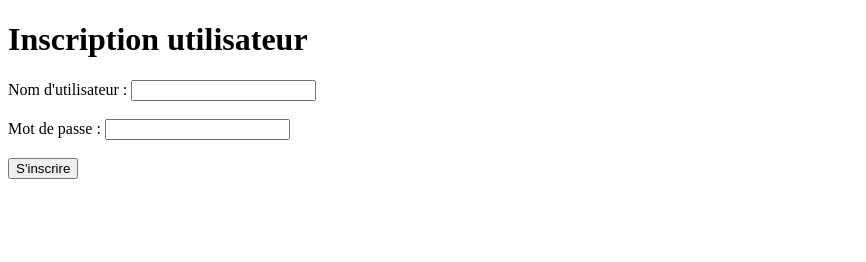
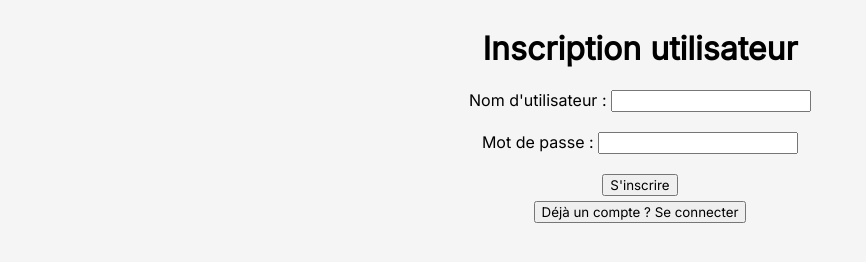
Before and after one commit to AntoineRai/CacheUtilisateur, a website: page index.html in a window 1280 px wide. Shown: the whole page, without its empty margins (0-866 px from the left). Drawn offline with Linux system fonts and the light colour scheme.

Commit message:
CleanUp du code + CSS Simple

```diff
--- a/index.html
+++ b/index.html
@@ -2,6 +2,7 @@
 <html>
   <head>
     <title>Inscription utilisateur</title>
+    <link rel="stylesheet" href="style.css" />
   </head>
   <body>
     <h1>Inscription utilisateur</h1>
@@ -20,5 +21,6 @@
 
       <input type="submit" value="S'inscrire" />
     </form>
+    <a href="login.html"><button>Déjà un compte ? Se connecter</button></a>
   </body>
 </html>
--- /dev/null
+++ b/style.css
@@ -0,0 +1,17 @@
+@import url("https://fonts.googleapis.com/css2?family=Inter&display=swap");
+
+* {
+  font-family: "Inter", sans-serif;
+}
+
+body {
+  display: flex;
+  text-align: center;
+  align-items: center;
+  flex-direction: column;
+  background-color: #f5f5f5;
+}
+
+button {
+  margin: 5px;
+}
```
Also changed, not shown: login.html (+2 -0 lines), register.html (+1 -0 lines), success.html (+1 -0 lines), app.js (deleted), register.js (deleted), 1 other file.
